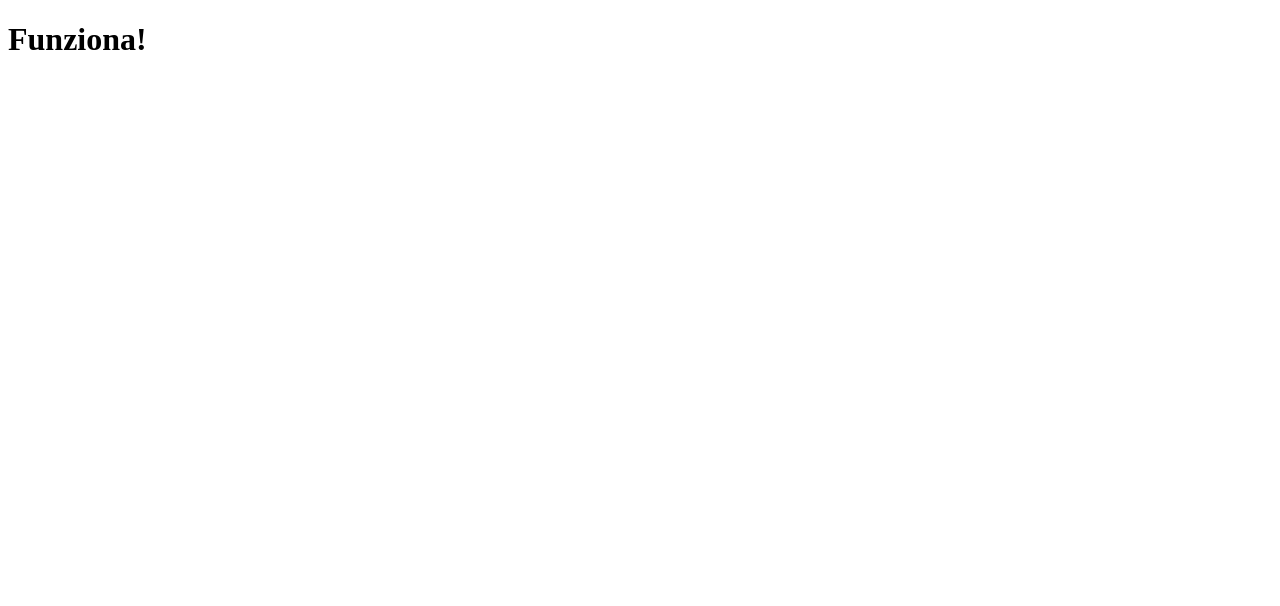
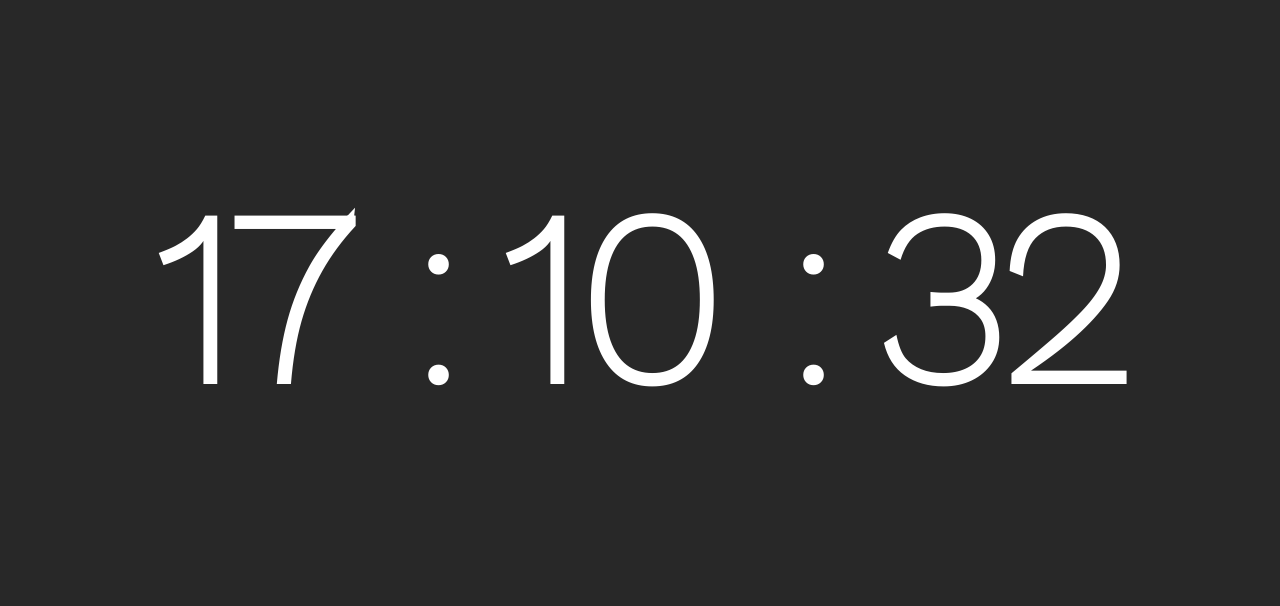
Before and after one commit to AmerigoM/ClockExtension, a browser extension: page clock-newtab/index.html in a window 1280 px wide. Drawn offline with nearby package versions, Linux system fonts and the light colour scheme.

Commit message:
Clock implemented.

```diff
--- /dev/null
+++ b/clock-newtab/app.js
@@ -0,0 +1,29 @@
+var getTime = function() {
+    // get date of today
+    var today = new Date();
+    var h = today.getHours();
+    var m = today.getMinutes();
+    var s = today.getSeconds();
+
+    // set time variables
+    h = this.checkTime(h);
+    m = this.checkTime(m);
+    s = this.checkTime(s);
+
+    // embed in html
+    document.getElementById('hours').innerText = h + ' :';
+    document.getElementById('minutes').innerText = m + ' :';
+    document.getElementById('seconds').innerText = s;
+
+    // call again after one second
+    var t = setTimeout(this.getTime, 1000);
+}
+
+var checkTime = function(i) {
+    if (i < 10) {
+        i = "0" + i
+    };
+    return i;
+}
+
+getTime();
--- a/clock-newtab/index.html
+++ b/clock-newtab/index.html
@@ -2,9 +2,16 @@
 <html>
 <head>
     <meta charset="utf-8">
-    <title>Test App</title>
+    <title>New tab</title>
+    <link href="https://fonts.googleapis.com/css?family=Work+Sans:100" rel="stylesheet">
+    <link rel="stylesheet" type="text/css" href="style.css">
 </head>
 <body>
-    <h1>Funziona!</h1>
+    <div class="time">
+        <h1 id="hours">22 :</h1>
+        <h1 id="minutes">30 :</h1>
+        <h1 id="seconds">55</h1>
+    </div>
+    <script type="text/javascript" src="app.js"></script>
 </body>
 </html>
--- /dev/null
+++ b/clock-newtab/style.css
@@ -0,0 +1,18 @@
+body {
+    background: #282828;
+    margin: 0;
+    padding: 0;
+}
+
+h1 {
+    display: inline-block;
+    color: #fff;
+    font-family: 'Work Sans', sans-serif;
+    font-size: 15em;
+    margin-right:20px;
+    margin-left: 20px;
+}
+
+.time {
+    text-align: center;
+}
```
